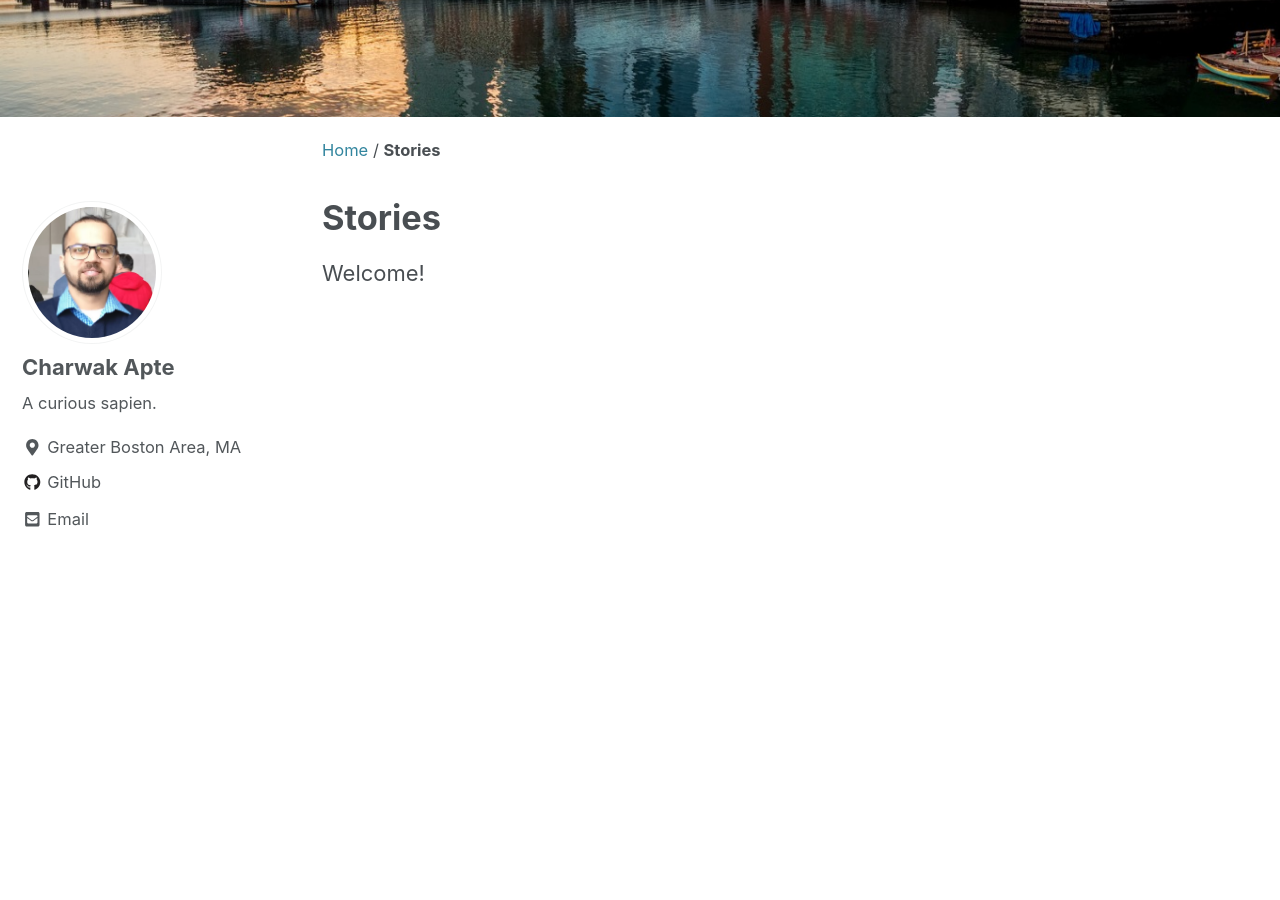
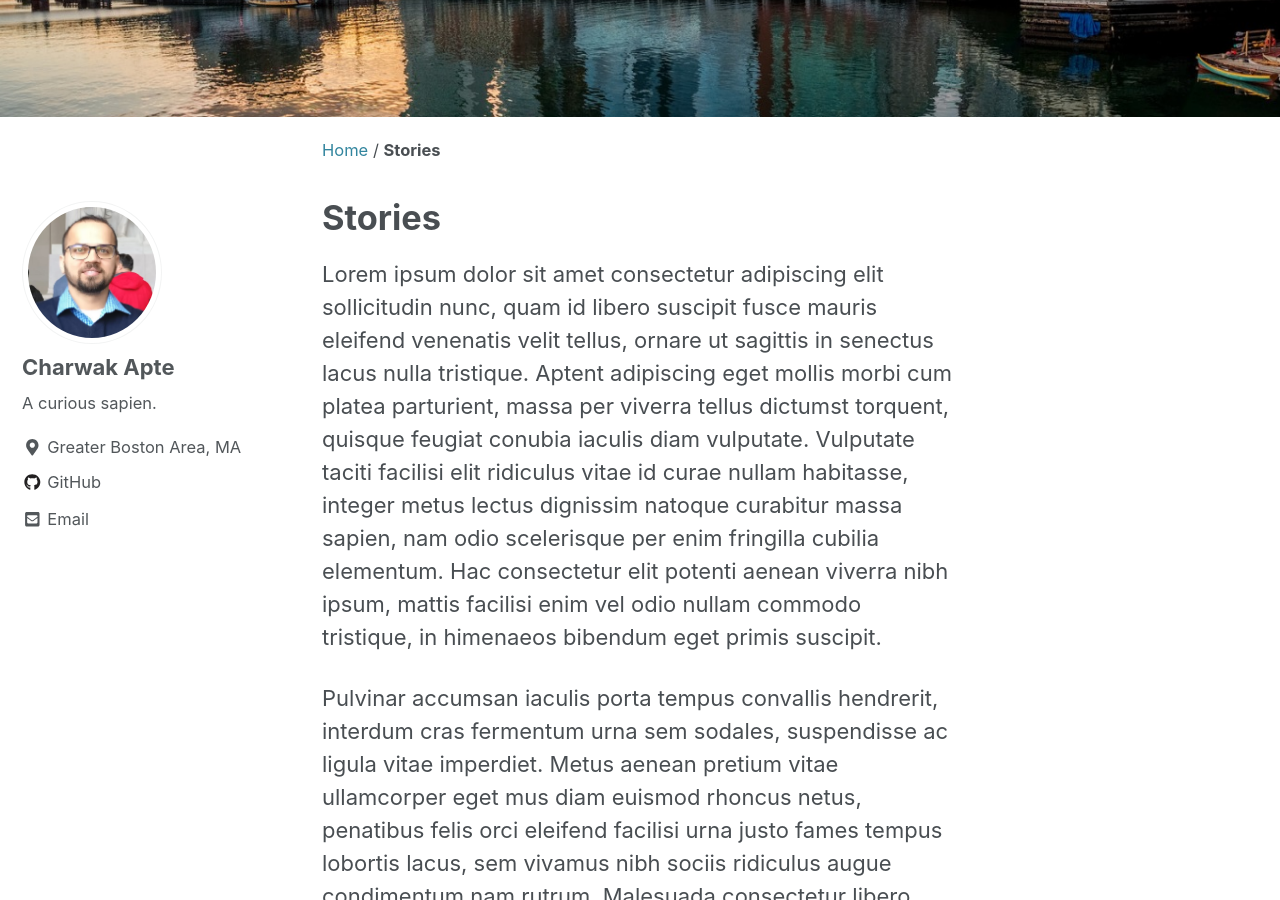
Before and after one commit to charwak/charwak.github.io, a Jekyll site: the page built from _pages/stories.md, in a window 1280 px wide and 900 px high, scrolled down 436 px. Built offline with Jekyll 4.4.1, drawn with Linux system fonts in a browser that asks for light colours; cached includes are drawn as plain includes; nearby versions of some CDN libraries; some of the changed text lies outside the part shown.

Commit message:
style changes

```diff
--- a/_pages/stories.md
+++ b/_pages/stories.md
@@ -7,4 +7,8 @@ header:
   image: "/images/fort point.png"
 ---
 
-Welcome!
+Lorem ipsum dolor sit amet consectetur adipiscing elit sollicitudin nunc, quam id libero suscipit fusce mauris eleifend venenatis velit tellus, ornare ut sagittis in senectus lacus nulla tristique. Aptent adipiscing eget mollis morbi cum platea parturient, massa per viverra tellus dictumst torquent, quisque feugiat conubia iaculis diam vulputate. Vulputate taciti facilisi elit ridiculus vitae id curae nullam habitasse, integer metus lectus dignissim natoque curabitur massa sapien, nam odio scelerisque per enim fringilla cubilia elementum. Hac consectetur elit potenti aenean viverra nibh ipsum, mattis facilisi enim vel odio nullam commodo tristique, in himenaeos bibendum eget primis suscipit.
+
+Pulvinar accumsan iaculis porta tempus convallis hendrerit, interdum cras fermentum urna sem sodales, suspendisse ac ligula vitae imperdiet. Metus aenean pretium vitae ullamcorper eget mus diam euismod rhoncus netus, penatibus felis orci eleifend facilisi urna justo fames tempus lobortis lacus, sem vivamus nibh sociis ridiculus augue condimentum nam rutrum. Malesuada consectetur libero curabitur parturient leo proin convallis, pulvinar class sed ipsum facilisi fames, sodales sagittis sociis integer suscipit pellentesque. Curae molestie condimentum blandit elementum augue hendrerit, vivamus justo erat tempor class. Ante aliquam sodales conubia nostra dui sociis iaculis sollicitudin, platea a dis facilisis varius euismod pretium ultrices, velit mauris hendrerit curae ipsum vel ad.
+
+Eget sit purus potenti dictum nibh feugiat lobortis risus fermentum, erat commodo accumsan laoreet cubilia facilisis odio ipsum nascetur elit, porta donec luctus ligula nisi magna diam condimentum. Sollicitudin orci sociosqu ad id consequat torquent libero diam, duis augue condimentum enim nisl ullamcorper sapien, elit ipsum nascetur fusce lacus habitant sem. Tristique vel nisl lacus a pharetra eros dignissim aliquam fames erat nascetur ultrices, tellus arcu senectus pretium eleifend cum laoreet bibendum urna cursus in hendrerit, et facilisis maecenas ornare mattis etiam massa risus dapibus morbi semper. Laoreet facilisi vel vivamus nam augue torquent pretium odio est, primis ad iaculis sapien velit convallis viverra lacus congue, malesuada egestas scelerisque auctor maecenas mus urna platea.
```
Also changed, not shown: _pages/about.md (+2 -6 lines).
